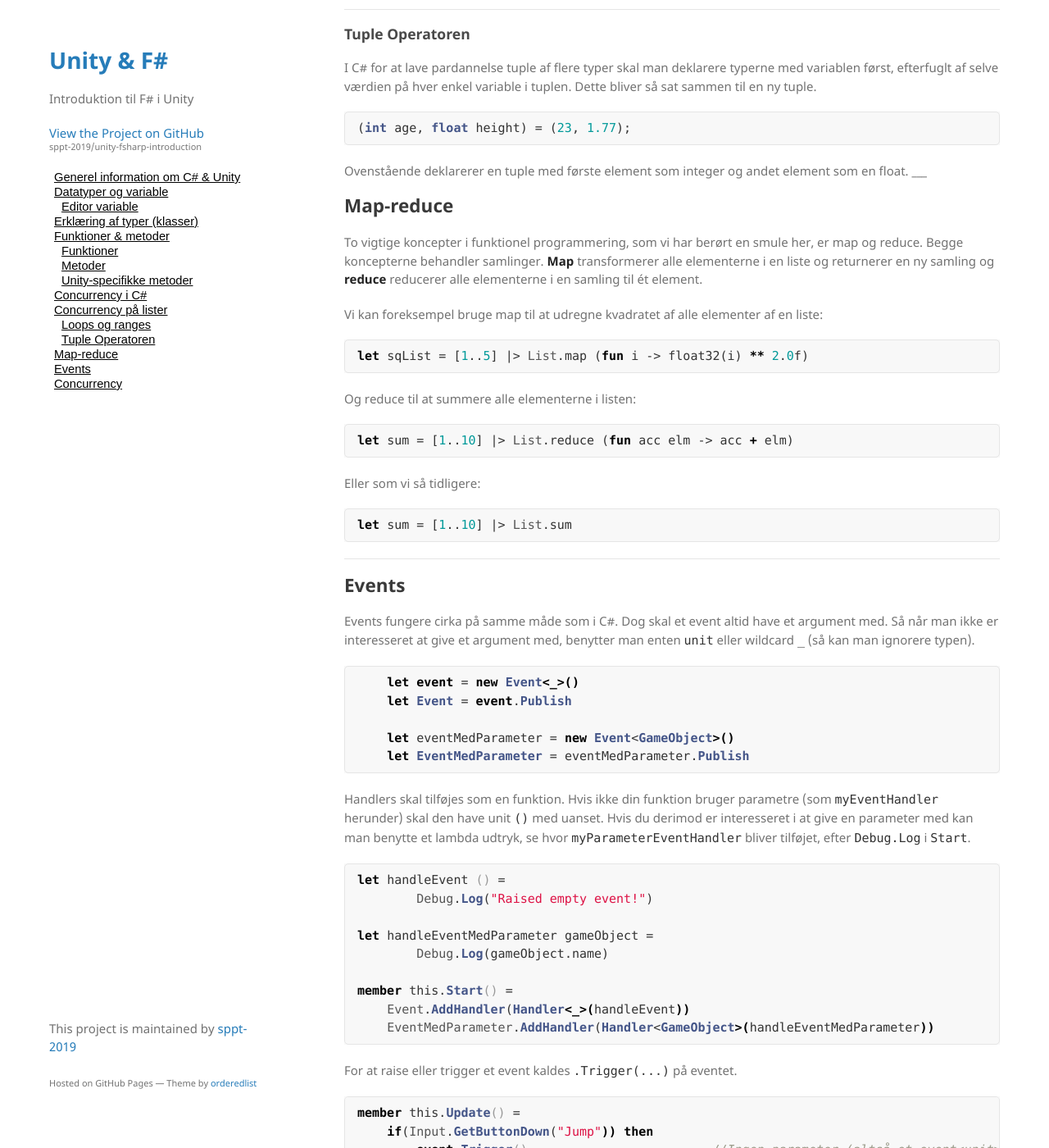
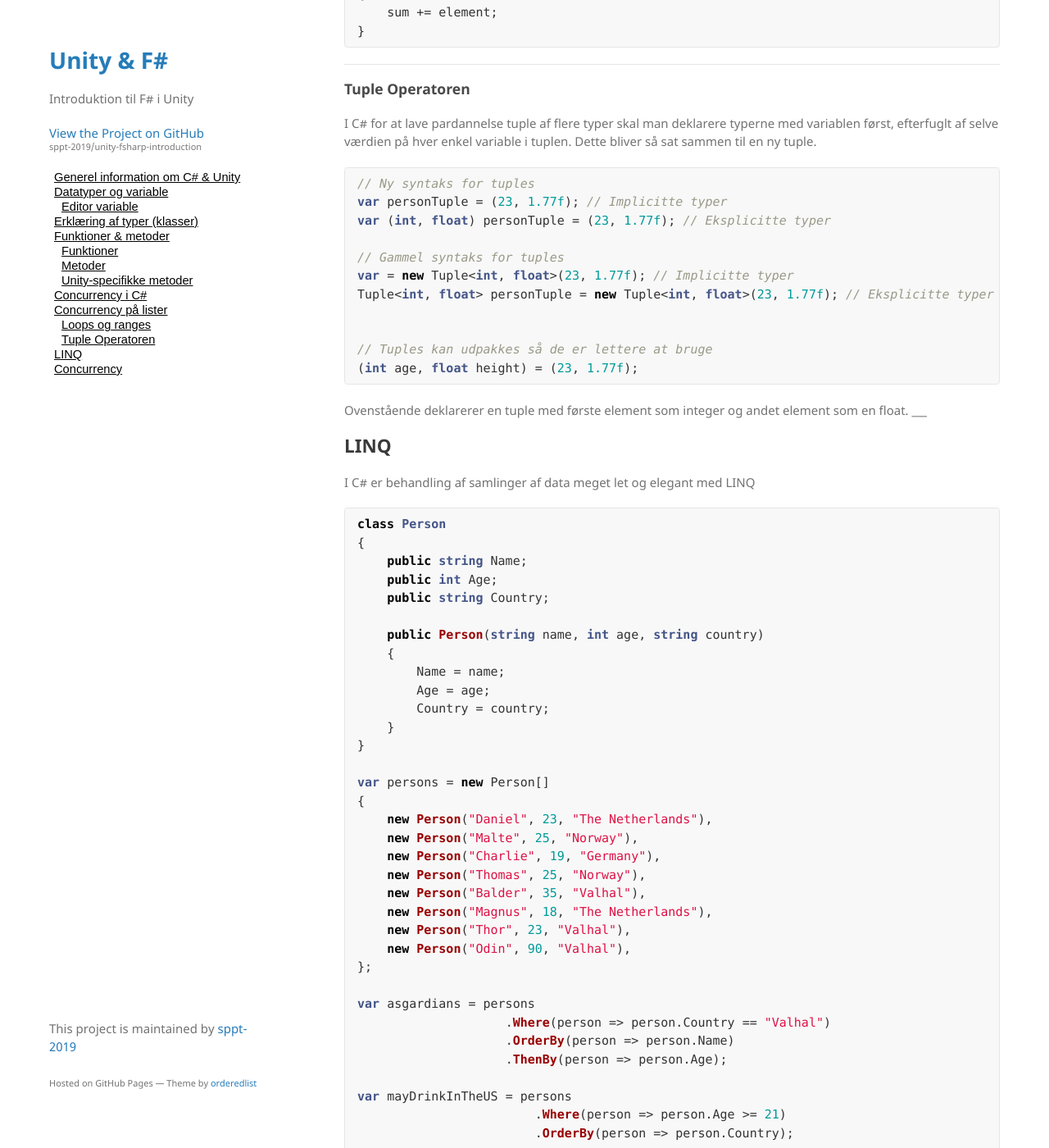
Before and after one commit to sppt-2019/unity-fsharp-introduction, a Jekyll site: the page built from csharp.md, in a window 1280 px wide and 1400 px high, scrolled down 4082 px. Shown: the whole window at 82% size. Built offline with Jekyll 4.4.1, drawn with Linux system fonts in a browser that asks for light colours; our own code applies the rules of GitHub Pages for plain Markdown files; some of the changed text lies outside the part shown.

Commit message:
Update csharp.md

````diff
--- a/csharp.md
+++ b/csharp.md
@@ -96,33 +96,39 @@ Instantiering i C# Unity gøres det på denne måde.
 #### Component referencer
 Ligesom i C# er der to måder at få referencer til Components på: I editoren med `[<SerializeField>]` eller i koden med `GetComponent<T>`.
 
-```fsharp
-    //Skal sættes i editoren
-    [<SerializeField>]
-    let mutable myRigidbody:Rigidbody2D = null
+```csharp
+    //Sættes i editoren
+    [SerializeField]
+    public Rigidbody2D MyRigidbody;
 ```
 
-```fsharp
-    //Skal sættes i koden
-    let mutable myRigidbody:Rigidbody2D = null
+```csharp
+    //Sættes med kode
+    public Rigidbody2D MyRigidbody;
 
-    member this.Start() =
-        myRigidbody <- this.GetComponent<Rigidbody2D>()
+
+    public void Start()
+    {
+        MyRigidbody = GetComponent<Rigidbody2D>()
+    }
 ```
 <!--
 #### MonoBehaviour Messages
 Metoder som `Awake`, `Start` og `Update` og Kollision-metoder er alle kaldt Messages i Unity. Det samme gælder for f.eks collision metoder, derfor skal de alle defineres på samme måde. Du kan finde en liste af disse metoder på [Unitys dokumentation for MonoBehaviour](https://docs.unity3d.com/ScriptReference/MonoBehaviour.html). Her giver vi eksempler på `OnCollisionEnter2D` og `OnMouseDown`
 
-```fsharp
-member this.OnCollisionEnter2D(collision:Collision2D) =
-    if collision.gameObject.CompareTag("Player") then
-        Debug.Log "Ramte spiller, du tabte!"
+```csharp
+void OnCollisionEnter2D(Collision2D collision) =
+    if (collision.gameObject.CompareTag("Player"))
+    {
+        Debug.Log("Ramte spiller, du tabte!");
+    }
     else
-        let msg = sprintf "Ramte en %s" collision.gameObject.tag
-        Debug.Log msg
+    {
+        Debug.Log($"Ramte en {collision.gameObject.tag}");
+    }
 ```
 
-```fsharp
+```csharp
 member this.OnMouseDown() =
         SceneManager.LoadScene("Min scene")
 ```
@@ -176,63 +182,113 @@ ___
 I C# for at lave pardannelse tuple af flere typer skal man deklarere typerne med variablen først, efterfuglt af selve værdien på hver enkel variable i tuplen. Dette bliver så sat sammen til en ny tuple.
 
 ```csharp
-(int age, float height) = (23, 1.77);
+// Ny syntaks for tuples
+var personTuple = (23, 1.77f); // Implicitte typer
+var (int, float) personTuple = (23, 1.77f); // Eksplicitte typer
+
+// Gammel syntaks for tuples
+var = new Tuple<int, float>(23, 1.77f); // Implicitte typer
+Tuple<int, float> personTuple = new Tuple<int, float>(23, 1.77f); // Eksplicitte typer
+
+
+// Tuples kan udpakkes så de er lettere at bruge
+(int age, float height) = (23, 1.77f);
 ```
 Ovenstående deklarerer en tuple med første element som integer og andet element som en float.
 ___
-## Map-reduce
-To vigtige koncepter i funktionel programmering, som vi har berørt en smule her, er map og reduce. Begge koncepterne behandler samlinger. **Map** transformerer alle elementerne i en liste og returnerer en ny samling og **reduce** reducerer alle elementerne i en samling til ét element.
+## LINQ
+I C# er behandling af samlinger af data meget let og elegant med LINQ
 
-Vi kan foreksempel bruge map til at udregne kvadratet af alle elementer af en liste:
-```fsharp
-let sqList = [1..5] |> List.map (fun i -> float32(i) ** 2.0f)
-```
-Og reduce til at summere alle elementerne i listen:
-```fsharp
-let sum = [1..10] |> List.reduce (fun acc elm -> acc + elm)
-```
-Eller som vi så tidligere:
-```fsharp
-let sum = [1..10] |> List.sum
-```
+```csharp
+class Person
+{
+    public string Name;
+    public int Age;
+    public string Country;
 
+    public Person(string name, int age, string country)
+    {
+        Name = name;
+        Age = age;
+        Country = country;
+    }
+}
+
+var persons = new Person[]
+{
+    new Person("Daniel", 23, "The Netherlands"),
+    new Person("Malte", 25, "Norway"),
+    new Person("Charlie", 19, "Germany"),
+    new Person("Thomas", 25, "Norway"),
+    new Person("Balder", 35, "Valhal"),
+    new Person("Magnus", 18, "The Netherlands"),
+    new Person("Thor", 23, "Valhal"),
+    new Person("Odin", 90, "Valhal"),
+};
+
+var asgardians = persons
+                    .Where(person => person.Country == "Valhal")
+                    .OrderBy(person => person.Name)
+                    .ThenBy(person => person.Age);
+
+var mayDrinkInTheUS = persons
+                        .Where(person => person.Age >= 21)
+                        .OrderBy(person => person.Country);
+
+var averageDutchAge = persons
+                        .Where(person => person.Country == "The Netherlands")
+                        .Average(person => person.Age);
+
+var namesOnly = persons
+                    .Select(person => person.Name);
+
+var percentageScadinavians = (persons
+                                .Where(person => person.Country == "Norway" || person.Country == "Valhal")
+                                .Count() / persons.Length) * 100
 
 ___
 ## Events
-Events fungere cirka på samme måde som i C#. Dog skal et event altid have et argument med. Så når man ikke er interesseret at give et argument med, benytter man enten `unit` eller wildcard `_` (så kan man ignorere typen).
-```fsharp
-    let event = new Event<_>()
-    let Event = event.Publish
+For at erklære et event i en given klasse skal man have to ting. Først skal eventet navngives og derudover skal man huske at `Invoke` eventet in en metode
+```csharp
+public event EventHandler StuffHappened;
 
-    let eventMedParameter = new Event<GameObject>()
-    let EventMedParameter = eventMedParameter.Publish
+private void ProcessStuff()
+{
+    // ...
+    var blah = DoStuff();
+    if (blah.HasStartedHappening)
+    {
+        StuffHappened?.Invoke(this, EventArgs.Empty);
+    }
+}
 ```
 
-Handlers skal tilføjes som en funktion. Hvis ikke din funktion bruger parametre (som `myEventHandler` herunder) skal den have unit `()` med uanset.
+Handlers skal tilføjes som en funktion.
 Hvis du derimod er interesseret i at give en parameter med kan man benytte et lambda udtryk, se hvor `myParameterEventHandler` bliver tilføjet, efter `Debug.Log` i `Start`.
-```fsharp
-let handleEvent () =
-        Debug.Log("Raised empty event!")
+```csharp
+// Man kan subscribe til et event med et lambda-udtryk, en anonym metode eller en delegate:
+StuffHappened += (s, e) => Debug.Log("Stuff just happened!");
 
-let handleEventMedParameter gameObject =
-        Debug.Log(gameObject.name)
+// Men hvis man også vil kunne unsubscribe, skal man bruge en navngiven handler funktion:
+public void OnStuffHappened(object sender, EventArgs args) => Debug.Log("Stuff just happened!");
 
-member this.Start() =
-    Event.AddHandler(Handler<_>(handleEvent))
-    EventMedParameter.AddHandler(Handler<GameObject>(handleEventMedParameter))
+StuffHappened += OnStuffHappened; // subscribe til event
+StuffHappened -= OnStuffHappened; // unsubscribe fra event
 ```
-For at raise eller trigger et event kaldes `.Trigger(...)` på eventet.
-```fsharp
-member this.Update() =
-    if(Input.GetButtonDown("Jump")) then
-        event.Trigger()                         //Ingen parameter (altså et event<unit>
-        eventMedParameter.Trigger(somePrefab)   //Parameter med typen GameObject
-```
-Alternativt kan du bruge lambda-funktioner til at tilføje event-handlers:
-```fsharp
-member this.Start() =
-    Event.AddHandler(Handler<_>(fun _ e -> Debug.Log("event triggered")))
-    EventMedParameter.AddHandler(Handler<GameObject>(fun _ g -> Debug.Log(g.name)))
+
+I en Unity kontekst:
+```csharp
+public event EventHandler JumpPressed;
+public event EventHandler FirePressed;
+
+void Update()
+{
+    if (Input.GetButtonDown("Jump"))
+        JumpPressed?.Invoke(this, EventArgs.Empty);
+
+    if (Input.GetButtonDown("Fire1"))
+        FirePressed?.Invoke(this, EventArgs.Empty);
+}
 ```
 ___
 
````
